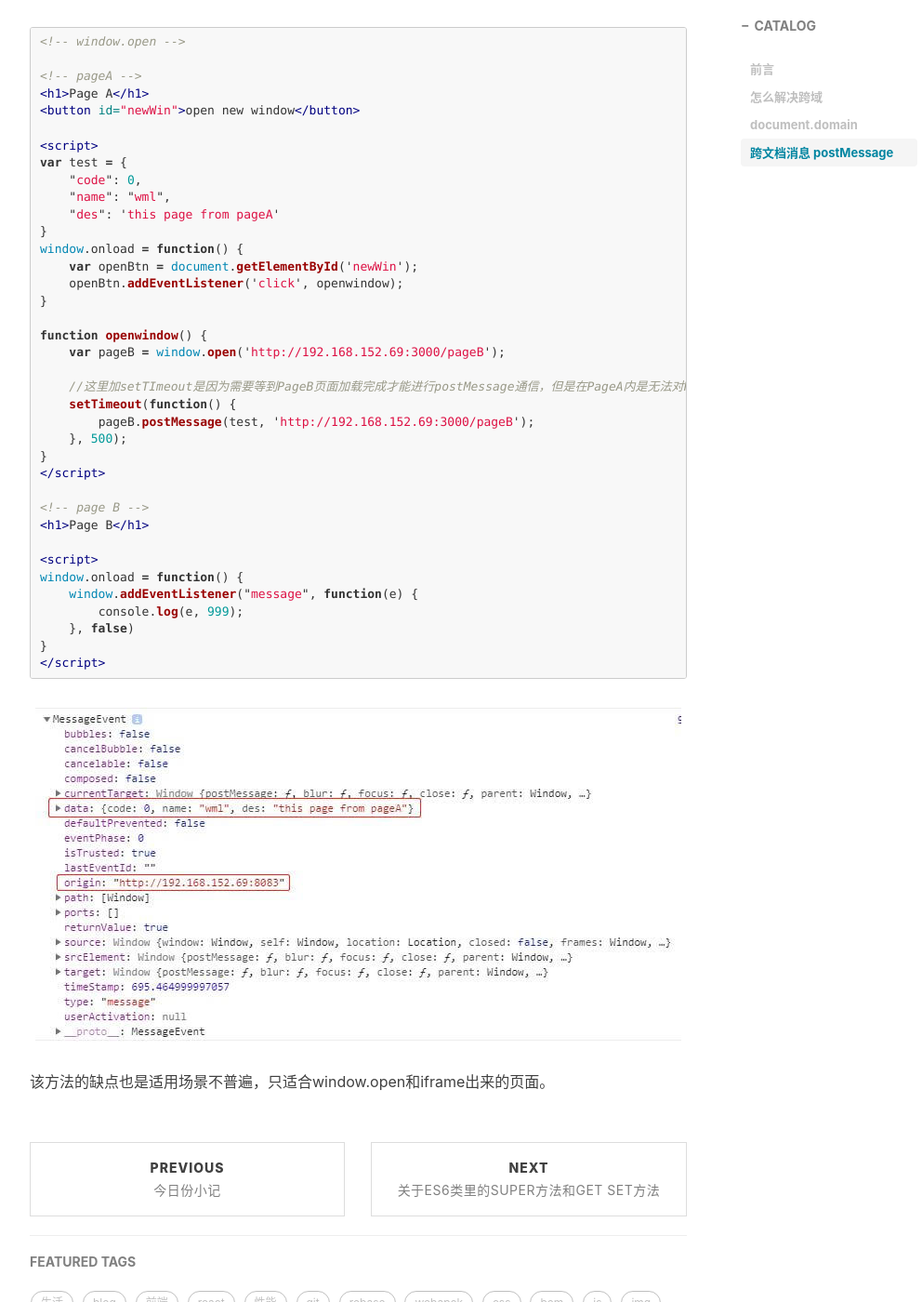
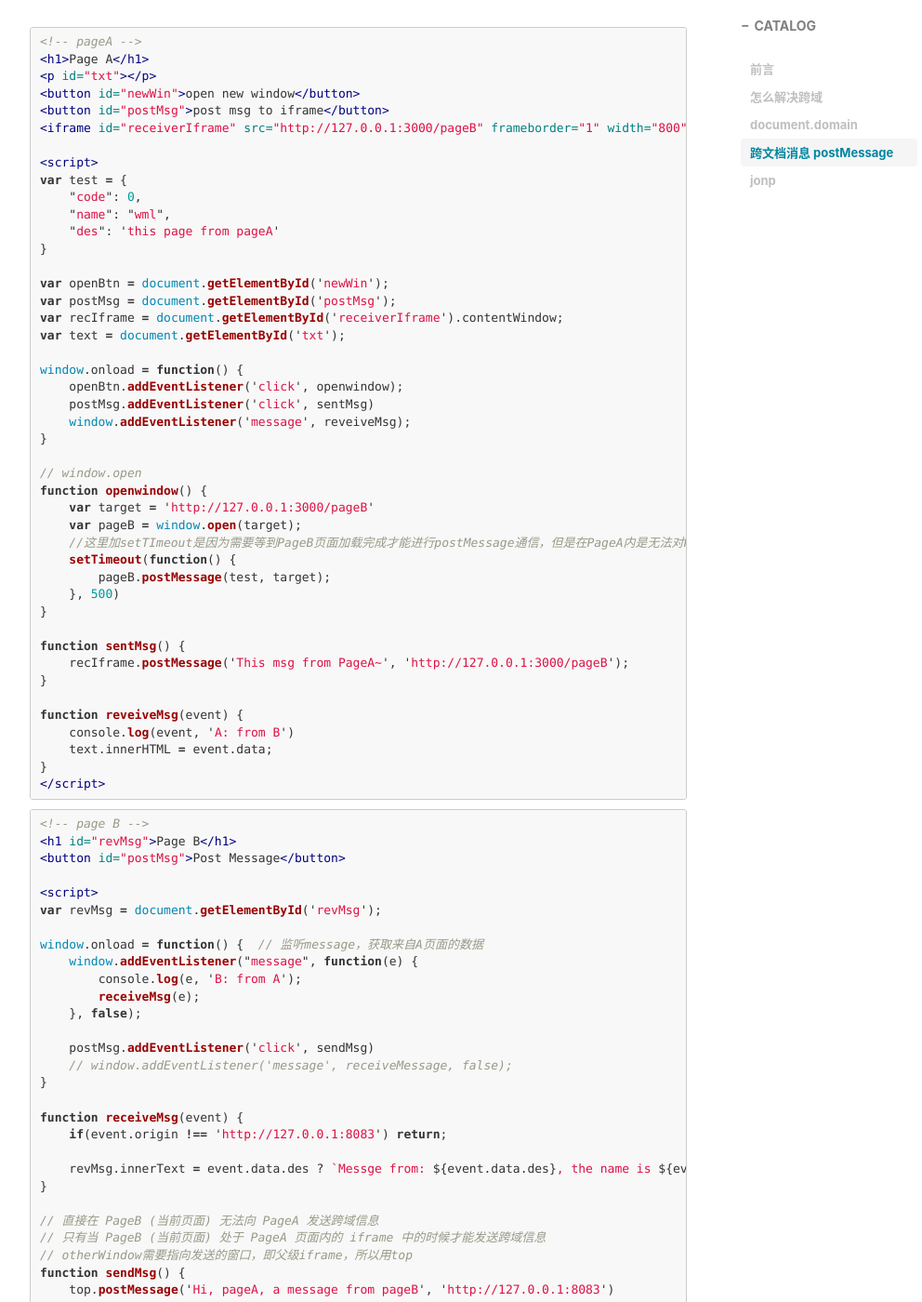
Before and after one commit to wumeilian/wumeilian.github.io, a Jekyll site: the page built from _posts/2019-03-05-cross-origin.md, in a window 1280 px wide and 1400 px high, scrolled down 2020 px. Shown: the whole window at 93% size, without its empty margins (233-1225 px from the left). Built offline with Jekyll 4.4.1, drawn with Linux system fonts in a browser that asks for light colours; nearby versions of some CDN libraries; comment, search, counter and statistics services are not loaded; some of the changed text lies outside the part shown.

Commit message:
modify cross

````diff
--- a/_posts/2019-03-05-cross-origin.md
+++ b/_posts/2019-03-05-cross-origin.md
@@ -58,11 +58,12 @@ document.domain = 'b.com'; // error
 * 只能在iframe、window.open()的方式下通信
 
 ```html
-<!-- window.open -->
-
 <!-- pageA -->
 <h1>Page A</h1>
+<p id="txt"></p>
 <button id="newWin">open new window</button>
+<button id="postMsg">post msg to iframe</button>
+<iframe id="receiverIframe" src="http://127.0.0.1:3000/pageB" frameborder="1" width="800" height="500"></iframe>
 
 <script>
 var test = {
@@ -70,33 +71,80 @@ var test = {
     "name": "wml",
     "des": 'this page from pageA'
 }
+
+var openBtn = document.getElementById('newWin');
+var postMsg = document.getElementById('postMsg');
+var recIframe = document.getElementById('receiverIframe').contentWindow;
+var text = document.getElementById('txt');
+
 window.onload = function() {
-    var openBtn = document.getElementById('newWin');
     openBtn.addEventListener('click', openwindow);
+    postMsg.addEventListener('click', sentMsg)
+    window.addEventListener('message', reveiveMsg);
 }
 
+// window.open
 function openwindow() {
-    var pageB = window.open('http://192.168.152.69:3000/pageB');
-
+    var target = 'http://127.0.0.1:3000/pageB'
+    var pageB = window.open(target);
     //这里加setTImeout是因为需要等到PageB页面加载完成才能进行postMessage通信，但是在PageA内是无法对PageB进行onload事件监听，所以做延迟处理。
     setTimeout(function() {
-        pageB.postMessage(test, 'http://192.168.152.69:3000/pageB');
-    }, 500);
+        pageB.postMessage(test, target);
+    }, 500)
 }
-</script>
 
-<!-- page B -->
-<h1>Page B</h1>
+function sentMsg() {
+    recIframe.postMessage('This msg from PageA~', 'http://127.0.0.1:3000/pageB');
+}
 
-<script>
-window.onload = function() {
-    window.addEventListener("message", function(e) {
-        console.log(e, 999);
-    }, false)
+function reveiveMsg(event) {
+    console.log(event, 'A: from B')
+    text.innerHTML = event.data;
 }
 </script>
 ```
 
+```html
+<!-- page B -->
+<h1 id="revMsg">Page B</h1>
+<button id="postMsg">Post Message</button>
+
+<script>
+var revMsg = document.getElementById('revMsg');
+
+window.onload = function() {  // 监听message，获取来自A页面的数据
+    window.addEventListener("message", function(e) {
+        console.log(e, 'B: from A');
+        receiveMsg(e);
+    }, false);
+
+    postMsg.addEventListener('click', sendMsg)
+    // window.addEventListener('message', receiveMessage, false);
+}
+
+function receiveMsg(event) {
+    if(event.origin !== 'http://127.0.0.1:8083') return;
+
+    revMsg.innerText = event.data.des ? `Messge from: ${event.data.des}, the name is ${event.data.name}` : `Messge from: ${event.data}`;
+}
+
+// 直接在 PageB (当前页面) 无法向 PageA 发送跨域信息
+//  只有当 PageB (当前页面) 处于 PageA 页面内的 iframe 中的时候才能发送跨域信息
+// otherWindow需要指向发送的窗口，即父级iframe，所以用top
+function sendMsg() {
+    top.postMessage('Hi, pageA, a message from pageB', 'http://127.0.0.1:8083')
+}
+</script>
+```
+
+pageB页面控制台输出：
+
 ![cross](/img/cross/3.jpg)
 
+从pageB页面回传给pageA的数据
+
+![cross](/img/cross/4.png)
+
 该方法的缺点也是适用场景不普遍，只适合window.open和iframe出来的页面。
+
+### jonp
````
Also changed, not shown: img/cross/4.png (added).
